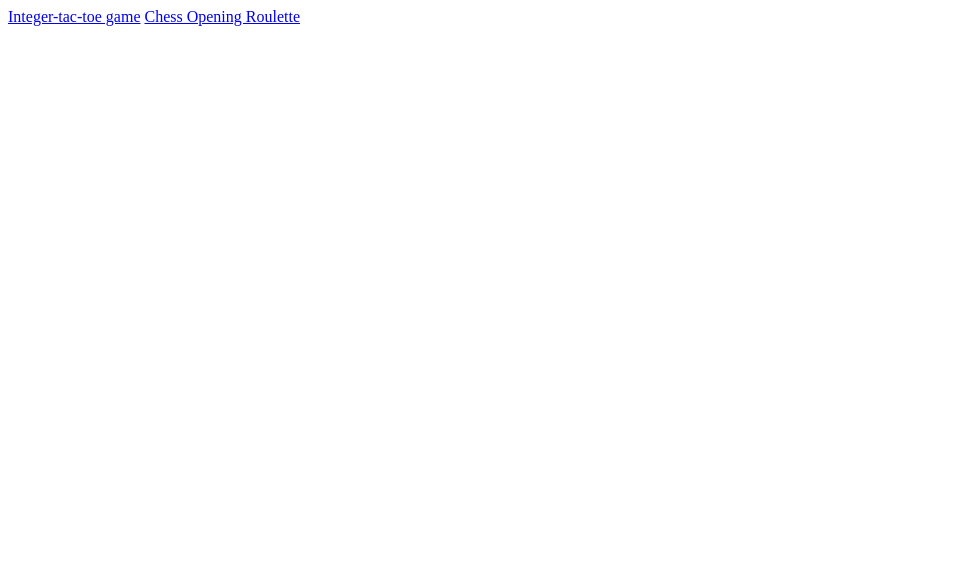
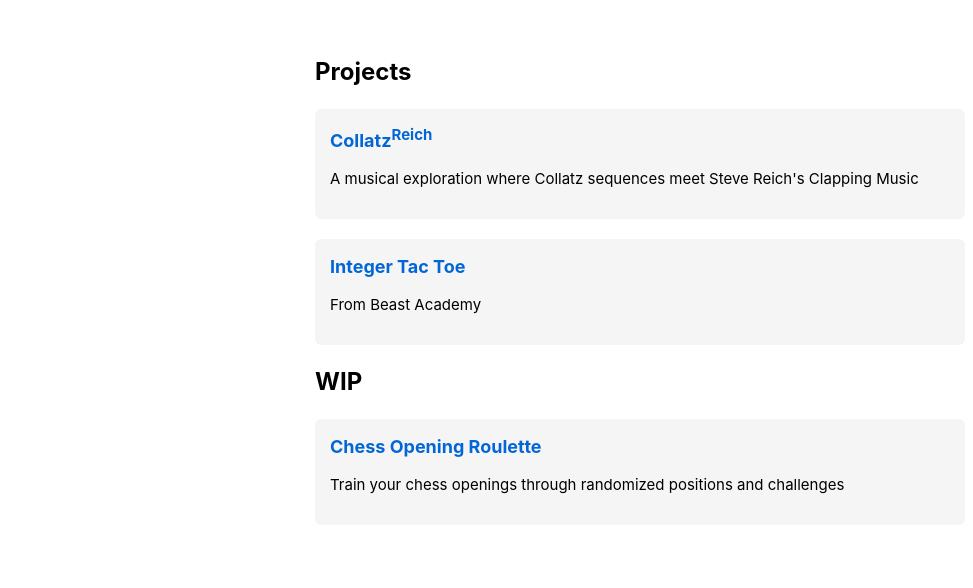
Before and after one commit to ZiyaoWei/ziyaowei.github.io, a plain HTML site: page index.html in a window 1280 px wide. Shown: the whole page, without its empty margins (0-973 px from the left). Drawn offline with Linux system fonts and the light colour scheme.

Commit message:
feat: better index.html

```diff
--- a/index.html
+++ b/index.html
@@ -1,7 +1,29 @@
+<!DOCTYPE html>
+<html lang="en">
 <head>
+    <meta charset="UTF-8">
+    <title>Projects</title>
+    <link rel="stylesheet" href="styles.css">
     <script defer src="https://cloud.umami.is/script.js" data-website-id="24a6f42d-2ffe-42ef-a015-cf7a92555f2f"></script>
 </head>
 <body>
-    <a href='integer_tac_toe.html'>Integer-tac-toe game</a>
-    <a href='chess_opening_roulette/index.html'>Chess Opening Roulette</a>
+    <h1>Projects</h1>
+
+    <div class="project">
+        <h2><a href="collatz_reich/index.html">Collatz<sup>Reich</sup></a></h2>
+        <p>A musical exploration where Collatz sequences meet Steve Reich's Clapping Music</p>
+    </div>
+
+    <div class="project">
+        <h2><a href="integer_tac_toe.html">Integer Tac Toe</a></h2>
+        <p>From Beast Academy</p>
+    </div>
+
+    <h1>WIP</h1>
+
+    <div class="project">
+        <h2><a href="chess_opening_roulette/index.html">Chess Opening Roulette</a></h2>
+        <p>Train your chess openings through randomized positions and challenges</p>
+    </div>
 </body>
+</html>
--- /dev/null
+++ b/styles.css
@@ -0,0 +1,34 @@
+body {
+    font-family: -apple-system, system-ui, sans-serif;
+    max-width: 650px;
+    margin: 25px auto;
+    padding: 15px;
+    line-height: 1.4;
+    font-size: 15px;
+}
+
+.project {
+    margin: 20px 0;
+    padding: 15px;
+    border-radius: 6px;
+    background: #f5f5f5;
+}
+
+h1 {
+    font-size: 24px;
+    margin: 15px 0;
+}
+
+.project h2 {
+    margin: 0 0 8px 0;
+    font-size: 18px;
+}
+
+a {
+    color: #0366d6;
+    text-decoration: none;
+}
+
+a:hover {
+    text-decoration: underline;
+}
```
